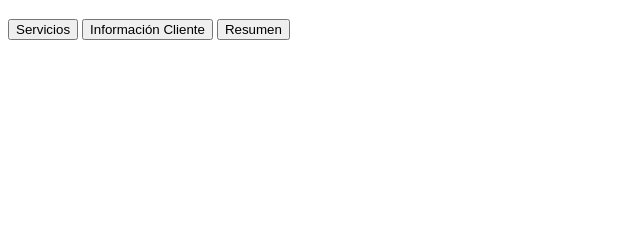
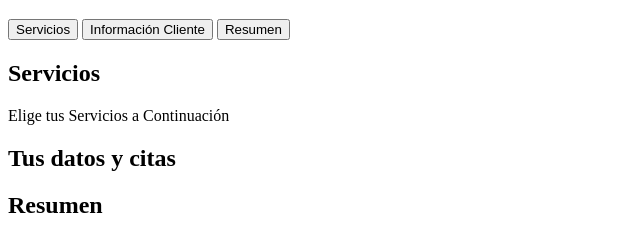
Before and after one commit to AlexisBeltran/Barberia, a website with bundled scripts: page index.html in a window 1280 px wide. Shown: the part 61-312 px from the top of the page, without its empty margins (0-640 px from the left). Built offline with nearby package versions, Linux system fonts and the light colour scheme; files whose address does not match are found by name.

Commit message:
Se creo contenedor y navegacion

```diff
--- a/index.html
+++ b/index.html
@@ -20,9 +20,20 @@
                 <button type="button">Información Cliente</button>
                 <button type="button">Resumen</button>
             </nav>
+            <!--Inicia contenido APP-->
+            <div class="seccion">
+                <h2>Servicios</h2>
+                <p class="text-center">Elige tus Servicios a Continuación</p>
+                <div class="listado-servicios"></div>
+            </div>
+            <div class="seccion">
+                <h2>Tus datos y citas</h2>
+            </div>
+            <div class="seccion">
+                <h2>Resumen</h2>
+            </div>
         </div>
     </div>
-
     <script src="build/js/bundle.min.js"></script>
 </body>
 </html>
```
